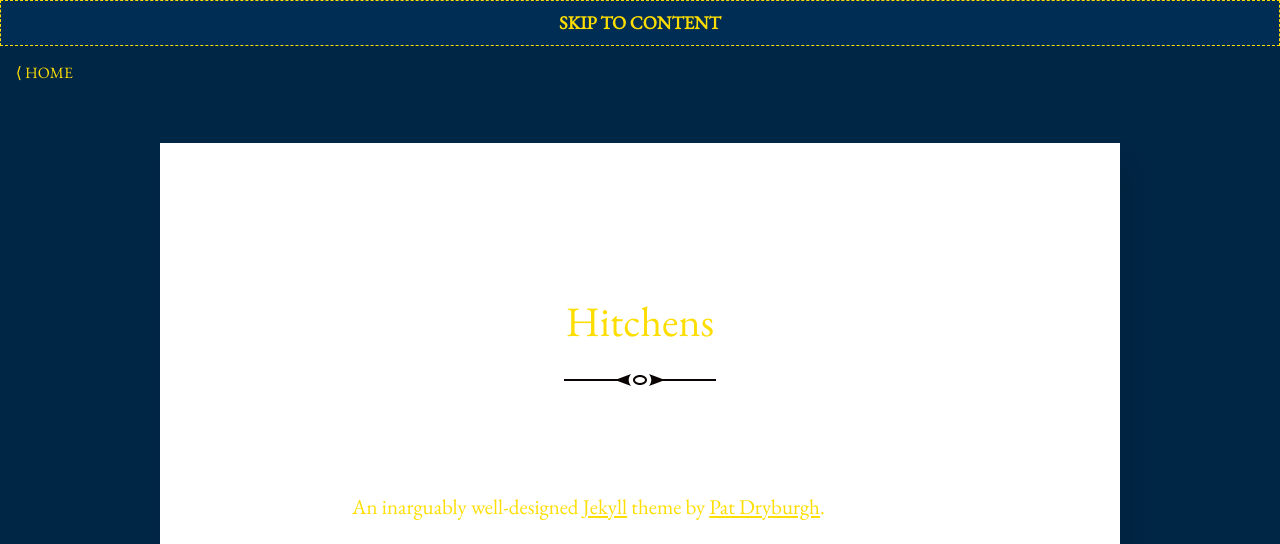
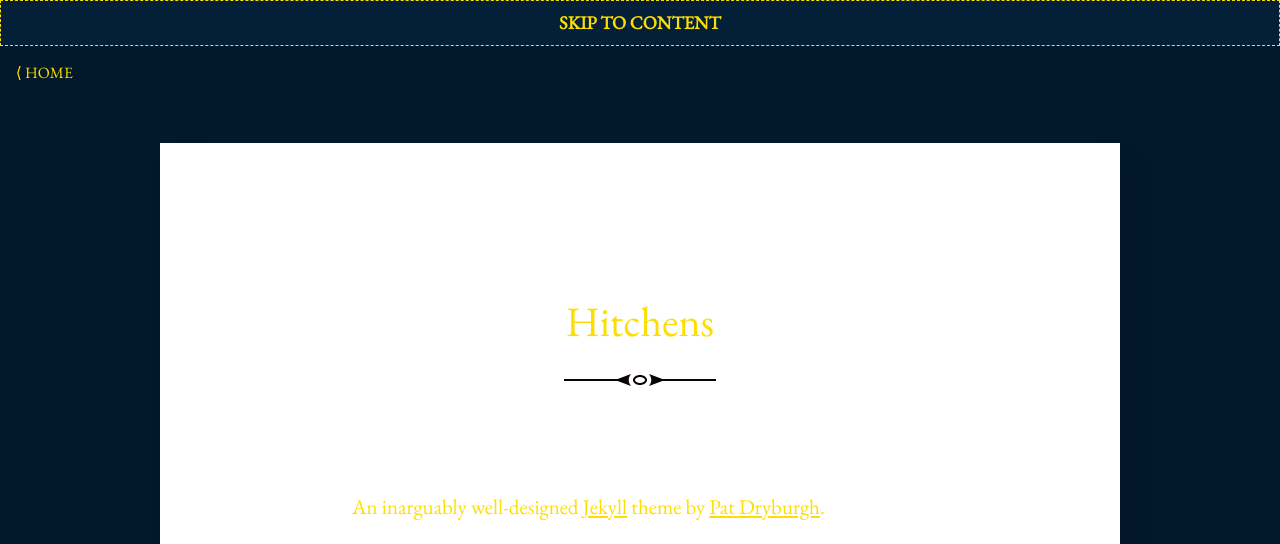
Before and after one commit to agowland/wondersome, a Jekyll site: the page built from README.md, in a window 1280 px wide. Shown: the top 544 px of the page. Built offline with Jekyll 4.4.1, drawn with Linux system fonts in a browser that asks for light colours; grey boxes are pictures that could not be loaded.

Commit message:
colour update

```diff
--- a/_sass/_variables.scss
+++ b/_sass/_variables.scss
@@ -1,4 +1,4 @@
-$brand-color:         #002646;
+$brand-color:         #02192c;
 $highlight:           lighten($brand-color, 35%);
 $text-color:          #fede00;
 $muted-text-color:    #e2e290;
```
